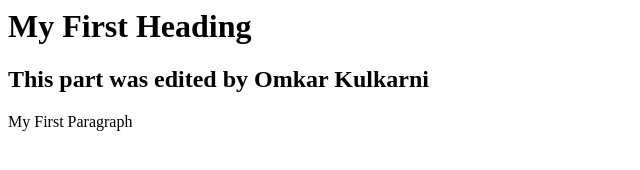
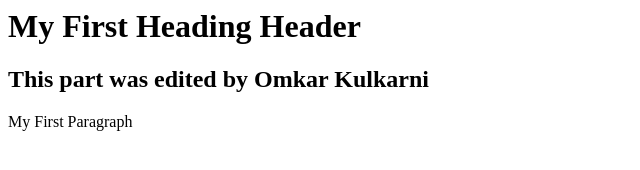
Before and after one commit to Madhura12353/html, a plain HTML site: page index.html in a window 1280 px wide. Shown: the whole page, without its empty margins (0-640 px from the left). Drawn offline with Linux system fonts and the light colour scheme.

Commit message:
Updated index.html header statement

```diff
--- a/index.html
+++ b/index.html
@@ -1,6 +1,6 @@
 <html>
 <body>
-<h1>  My First Heading </h1>
+<h1>  My First Heading Header</h1>
 <h2>  This part was edited by Omkar Kulkarni </h2>
 <p> My First Paragraph </p>
 
```
